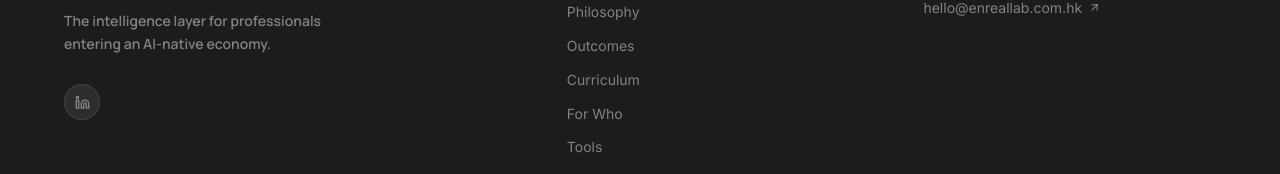
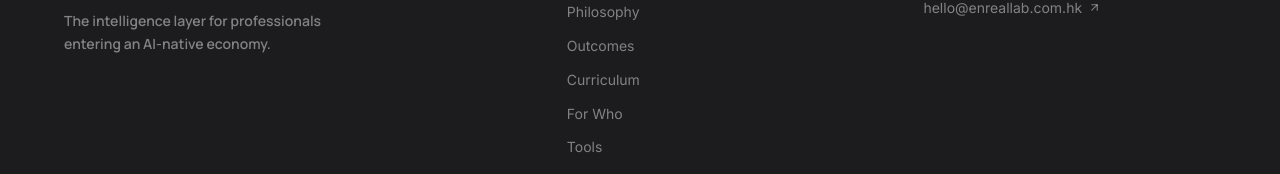
Before and after one commit to aibuddygame/enreal, a React (Vite) app: page /individual in a window 1280 px wide. Shown: the part 6621-6795 px from the top of the page. Built offline with nearby package versions, Linux system fonts and the light colour scheme; no server answers.

Commit message:
Remove LinkedIn logo and link from footer

```diff
--- a/src/components/Footer.jsx
+++ b/src/components/Footer.jsx
@@ -1,5 +1,5 @@
 import { useState } from 'react'
-import { Linkedin, ArrowUpRight } from 'lucide-react'
+import { ArrowUpRight } from 'lucide-react'
 import { useNavigate, useLocation } from 'react-router-dom'
 import { T } from '../data.js'
 
@@ -44,12 +44,7 @@ export default function Footer({ navLinks, brandText, accentColor }) {
                         }}>
                             {brandText || 'The intelligence layer that scales business operations without increasing headcount.'}
                         </p>
-                        {/* LinkedIn only */}
-                        <SocialIcon
-                            Icon={Linkedin}
-                            href="https://www.linkedin.com/company/enreal-lab-limited/about/"
-                            label="LinkedIn"
-                        />
+
                     </div>
 
                     {/* Nav */}
```
